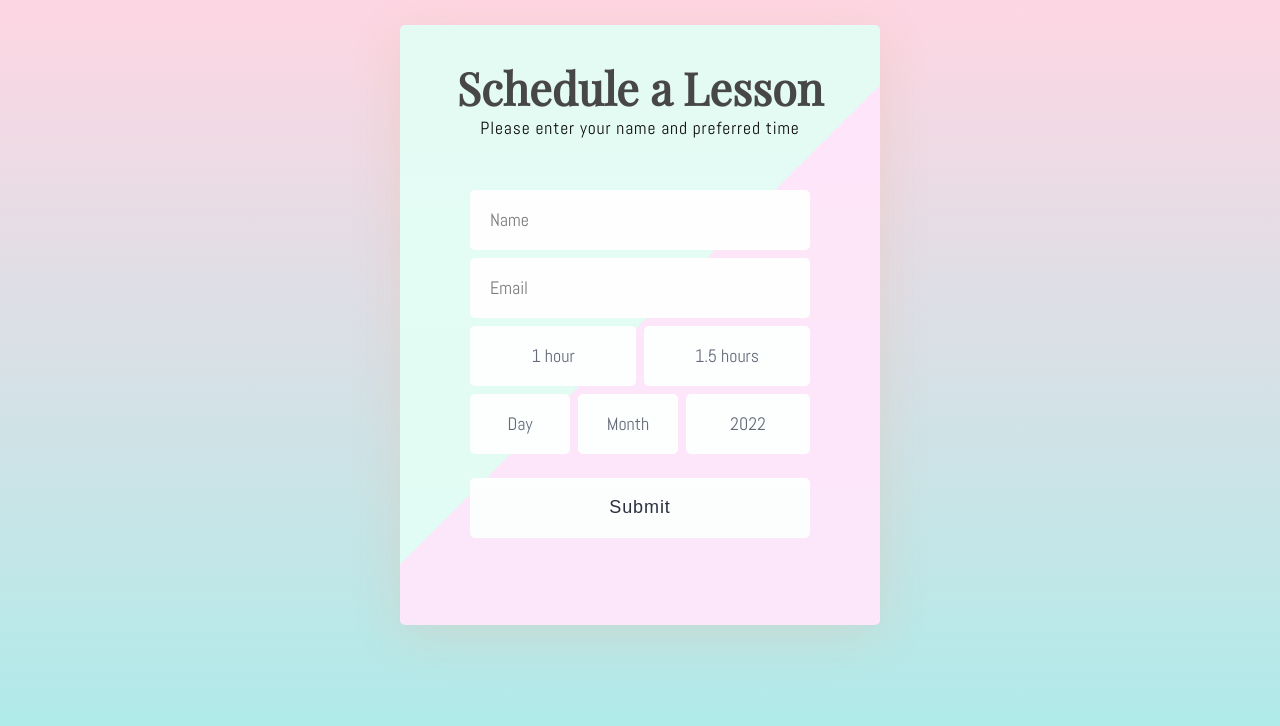
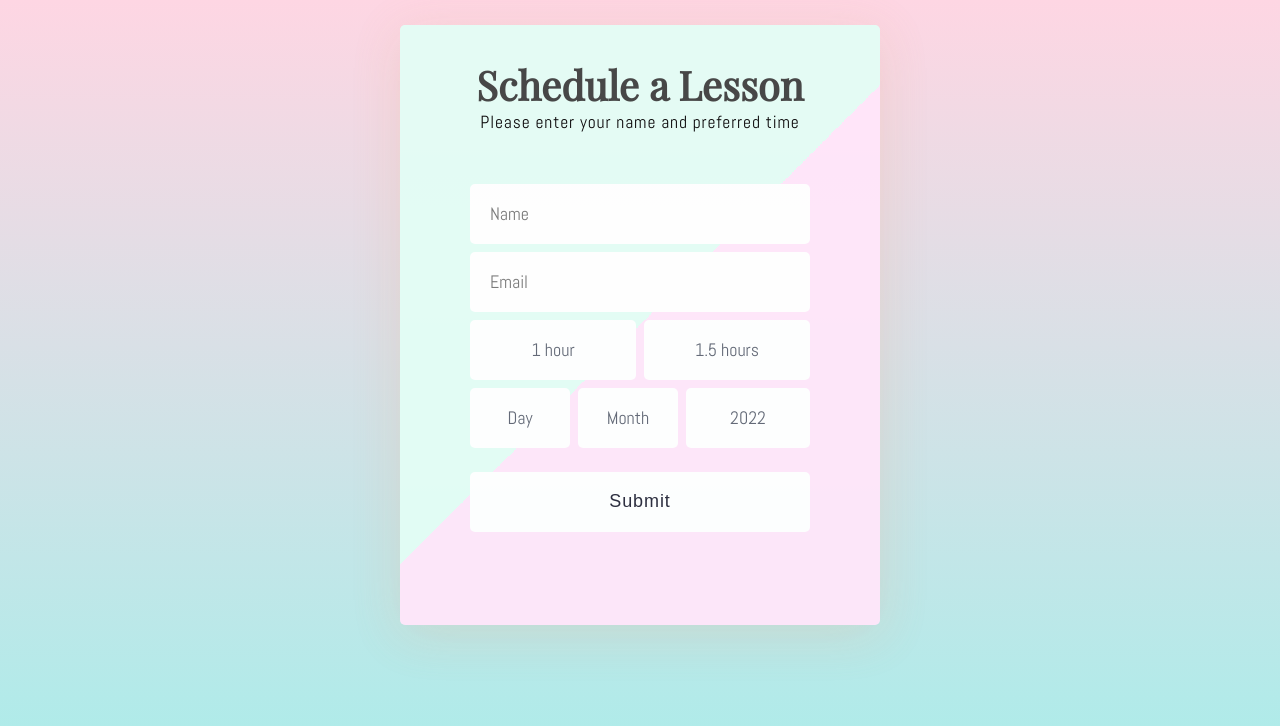
Before and after one commit to Aym58/test1, a plain HTML site: page index.html in a window 1280 px wide. Drawn offline with nearby package versions, Linux system fonts and the light colour scheme; a web font is replaced by a local one.

Commit message:
Update style.css

```diff
--- a/style.css
+++ b/style.css
@@ -52,7 +52,7 @@ header {
 }
 
 header h2 {
-	font-size: 280%;
+	font-size: 250%;
 	font-family: "Playfair Display", serif;
 	color: #3e403f;
 }
```
